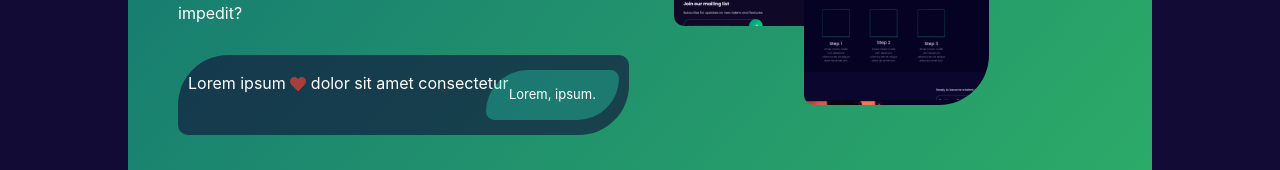
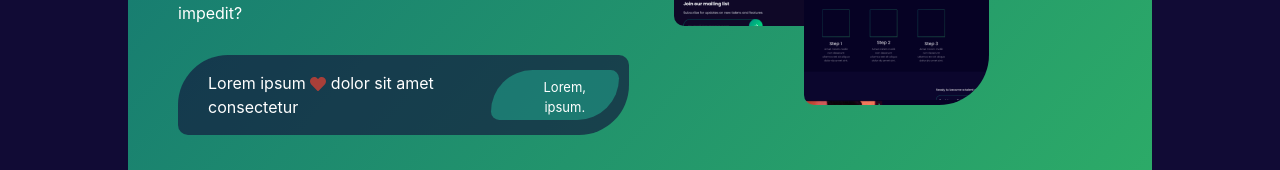
Before and after one commit to BishalBiswal/web-design, a React (Create React App) app: page / in a window 1280 px wide. Shown: the part 616-786 px from the top of the page. Built offline with nearby package versions, Linux system fonts and the light colour scheme.

Commit message:
fixed spacing

```diff
--- a/src/App.css
+++ b/src/App.css
@@ -244,6 +244,10 @@
     border: transparent;
     color: rgb(255, 255, 255);
     font-size: small;
+  }
+
+  .mid-button p {
+    margin: 10px;
   }
 
   span {
@@ -521,6 +525,7 @@
   }
 
   .mid-rectangle p {
+    padding-left: 20px;
     margin-left: 20px;
     margin-top: 15px;
   }
--- a/src/App.js
+++ b/src/App.js
@@ -1,8 +1,8 @@
 import { FaHeart } from 'react-icons/fa';
 import './App.css';
 
-const App=()=>{
-  return(
+const App = () => {
+  return (
     <div className='all'>
       <section className='navbar'>
         <div className='logo'>
@@ -24,8 +24,8 @@
             </h1>
             <p>Lorem ipsum dolor sit, amet consectetur adipisicing elit. Sed, modi nisi! Voluptatibus explicabo incidunt impedit?</p>
             <div className='mid-rectangle'>
-          <p>Lorem ipsum <span><FaHeart/></span> dolor sit amet consectetur &nbsp;</p>
-          <button className='mid-button'>Lorem, ipsum.  </button>
+              <p>Lorem ipsum <span><FaHeart /></span> dolor sit amet consectetur &nbsp;</p>
+              <button className='mid-button'><p>Lorem, ipsum.</p></button>
             </div>
 
           </div>
@@ -43,7 +43,7 @@
         </div>
       </section>
       <br /><br />
-      <hr className='line'/>
+      <hr className='line' />
 
       <section className='footer'>
         <div className='logo-text'>
```
Lines whose indentation alone changed are shown as unchanged.
